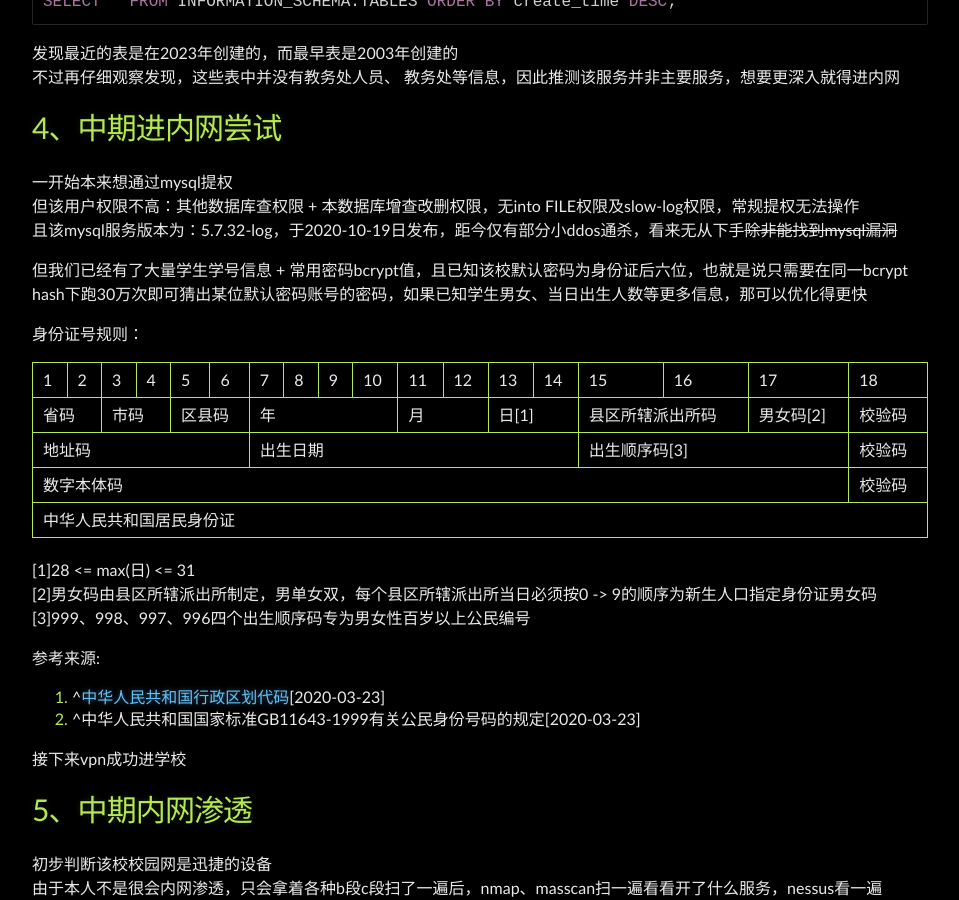
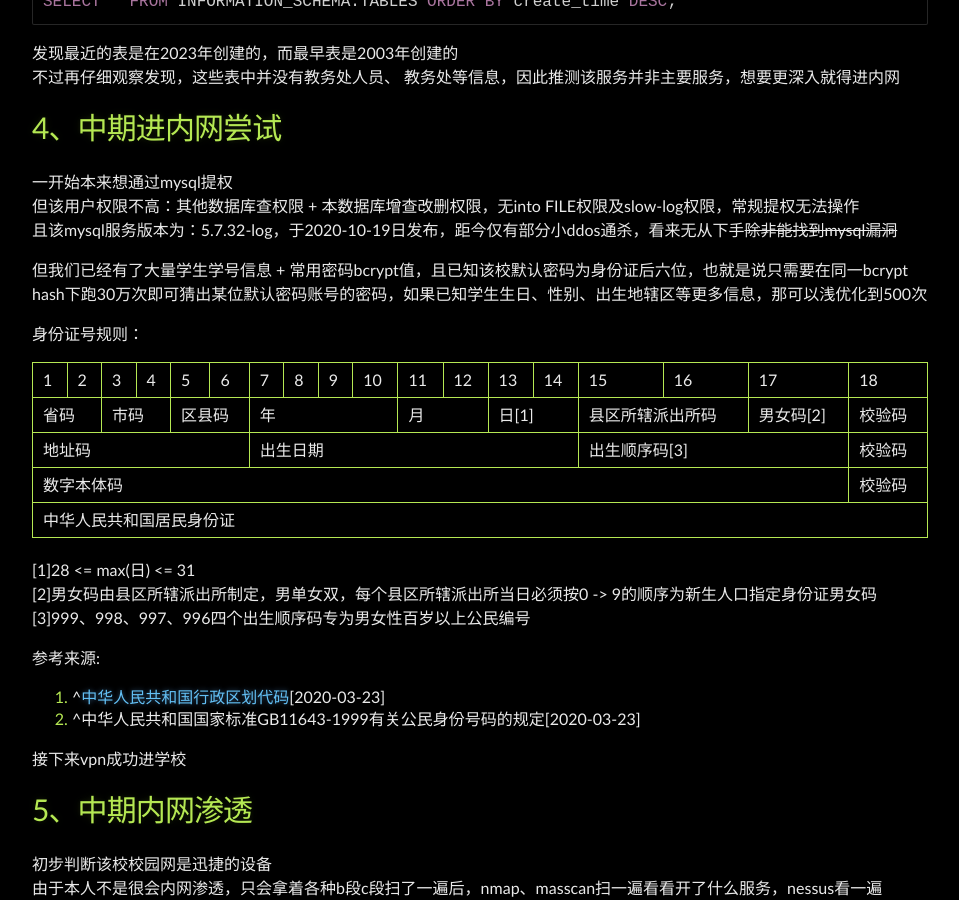
Before and after one commit to Leeyangee/leeyangee.github.io, a Jekyll site: the page built from _posts/2023-06-20-SRC干货 某教育资产经典渗透-漏洞链从外网打到内网.md, in a window 1280 px wide and 900 px high, scrolled down 1572 px. Shown: the whole window, without its empty margins (160-1119 px from the left). Built offline with Jekyll 4.4.1, drawn with Linux system fonts in a browser that asks for light colours.

Commit message:
Update 2023-06-20-SRC干货 某教育资产经典渗透-漏洞链从外网打到内网.md

```diff
--- a/_posts/2023-06-20-SRC干货 某教育资产经典渗透-漏洞链从外网打到内网.md
+++ b/_posts/2023-06-20-SRC干货 某教育资产经典渗透-漏洞链从外网打到内网.md
@@ -64,7 +64,7 @@ SELECT * FROM INFORMATION_SCHEMA.TABLES ORDER BY create_time DESC;
 但该用户权限不高：其他数据库查权限 + 本数据库增查改删权限，无into FILE权限及slow-log权限，常规提权无法操作
 且该mysql服务版本为：5.7.32-log，于2020-10-19日发布，距今仅有部分小ddos通杀，看来无从下手~~除非能找到mysql漏洞~~
 
-但我们已经有了大量学生学号信息 + 常用密码bcrypt值，且已知该校默认密码为身份证后六位，也就是说只需要在同一bcrypt hash下跑30万次即可猜出某位默认密码账号的密码，如果已知学生男女、当日出生人数等更多信息，那可以优化得更快
+但我们已经有了大量学生学号信息 + 常用密码bcrypt值，且已知该校默认密码为身份证后六位，也就是说只需要在同一bcrypt hash下跑30万次即可猜出某位默认密码账号的密码，如果已知学生生日、性别、出生地辖区等更多信息，那可以浅优化到500次
 
 身份证号规则：
 <table style="border:1px solid #b5e853;border-collapse: collapse" border="1">
```
